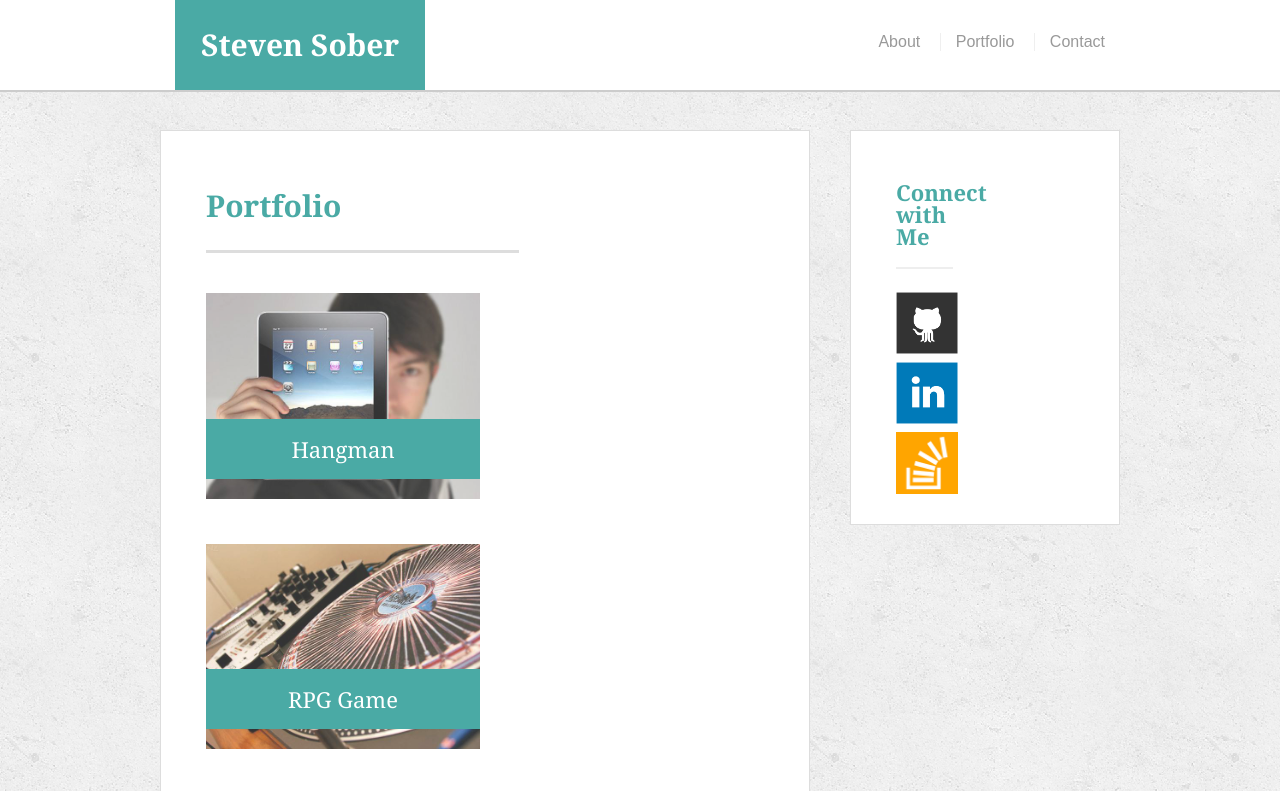
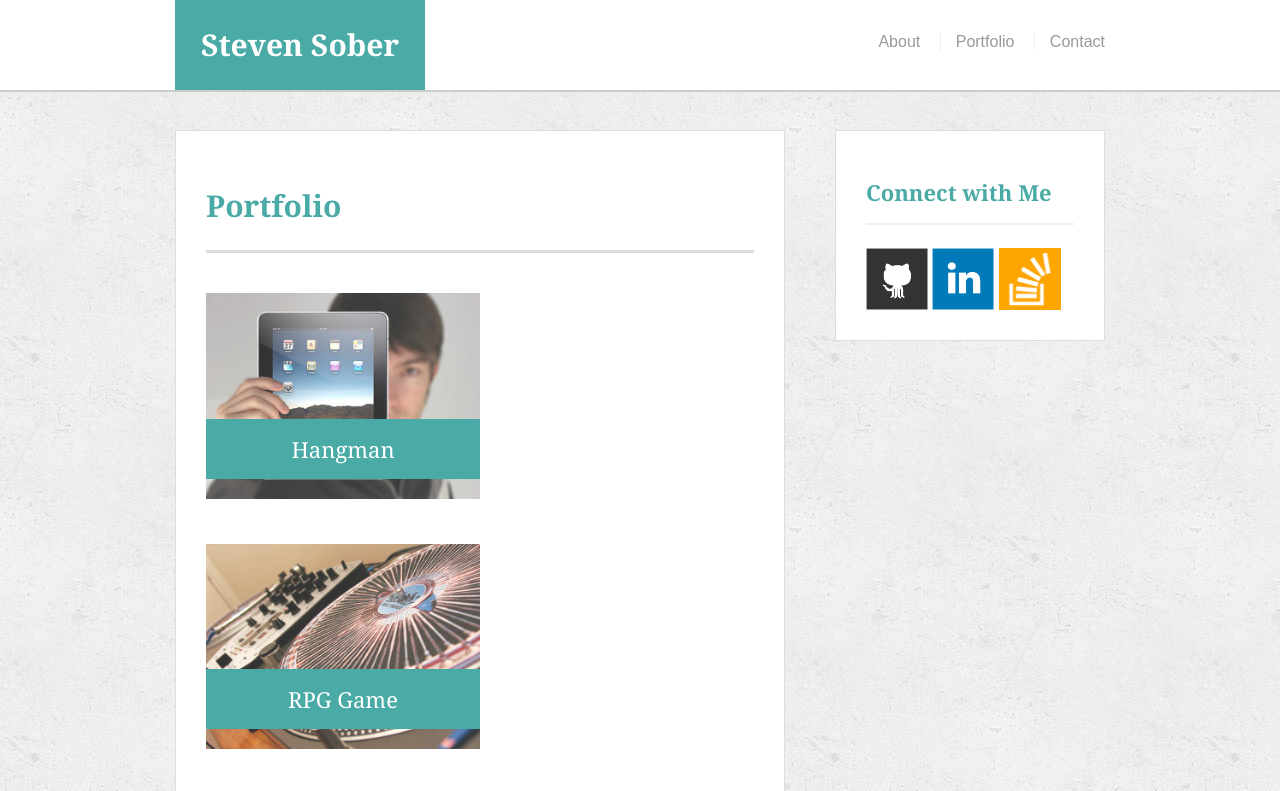
Before and after one commit to SobeDog007/Bootstrap-Portfolio, a plain HTML site: page portfolio.html in a window 1280 px wide. Shown: the top 791 px of the page. Drawn offline with nearby package versions, Linux system fonts and the light colour scheme.

Commit message:
Updates per Evan

```diff
--- a/portfolio.html
+++ b/portfolio.html
@@ -36,11 +36,11 @@
 
   		<div id="main-container" class="container">
 
-			<div class="row">
+			<div class="row">  <!-- Start: Row # 1 -->
 
-    			<section class="main-section">
+				<div class="col-md-8">
 
-					<div class="col-md-7">
+    				<section class="main-section">
 
 		      			<h1>Portfolio</h1>
 
@@ -74,14 +74,13 @@
 
 					        <h3>Rock Paper Scissors</h3>
 					    </div>
+	    			</section>
 
-					</div> <!-- End: Column # 1 -->
+	    		</div> <!-- End: Column # 1 -->
 
-	    		</section>
+				<div class="col-md-4">
 
-		    	<section class="sidebar">
-
-					<div class="col-md-5">
+		    		<section class="sidebar">
 
 				    	<div id="connect">
 
@@ -94,9 +93,9 @@
 				        	<a href="http://www.stackoverflow.com/users/8157388/sobedog007"><img src="assets/images/stackoverflow-128.png" class="social" alt="Stack Overflow" /></a>
 
 				      	</div>
+		    		</section>
 
-				     </div>  <!-- End: Column # 2 -->
-		    	</section>
+		    	</div>  <!-- End: Column # 2 -->
 
 			</div> <!-- End: Row # 1 -->
 
```
Also changed, not shown: contact.html (+9 -8 lines).
